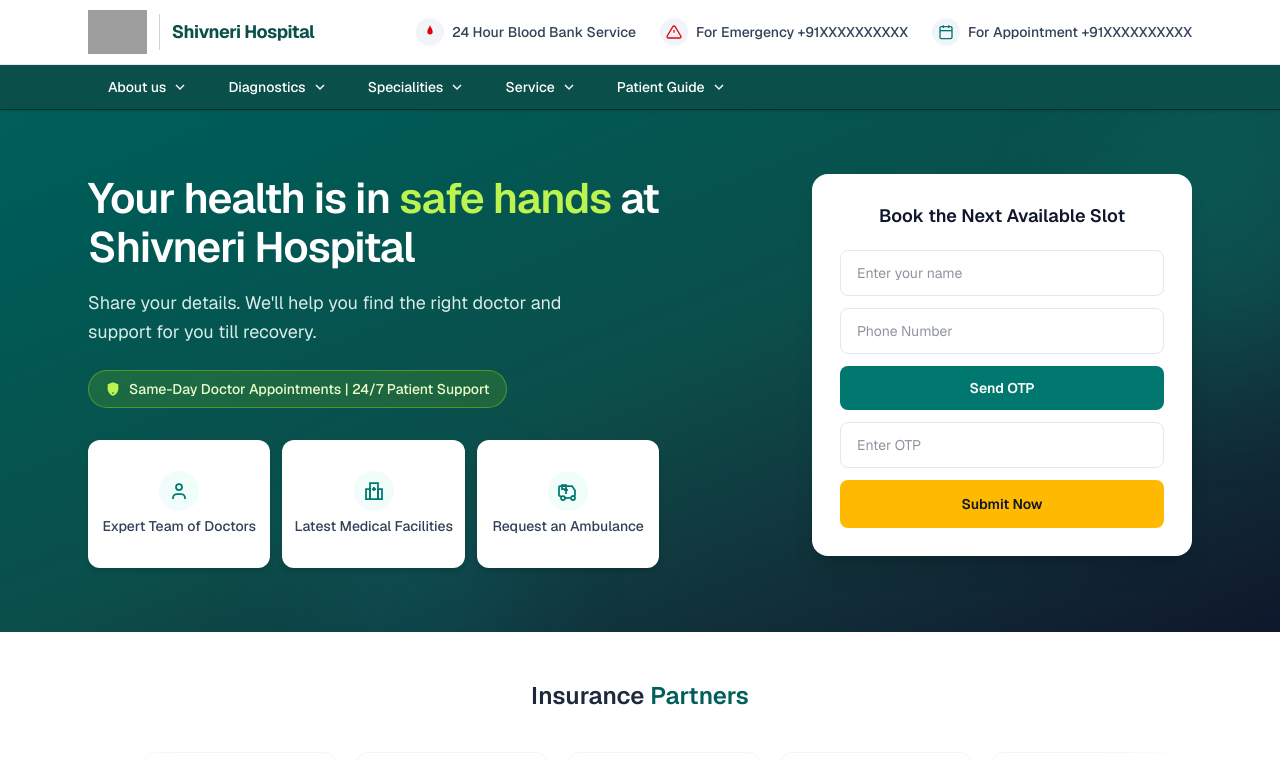
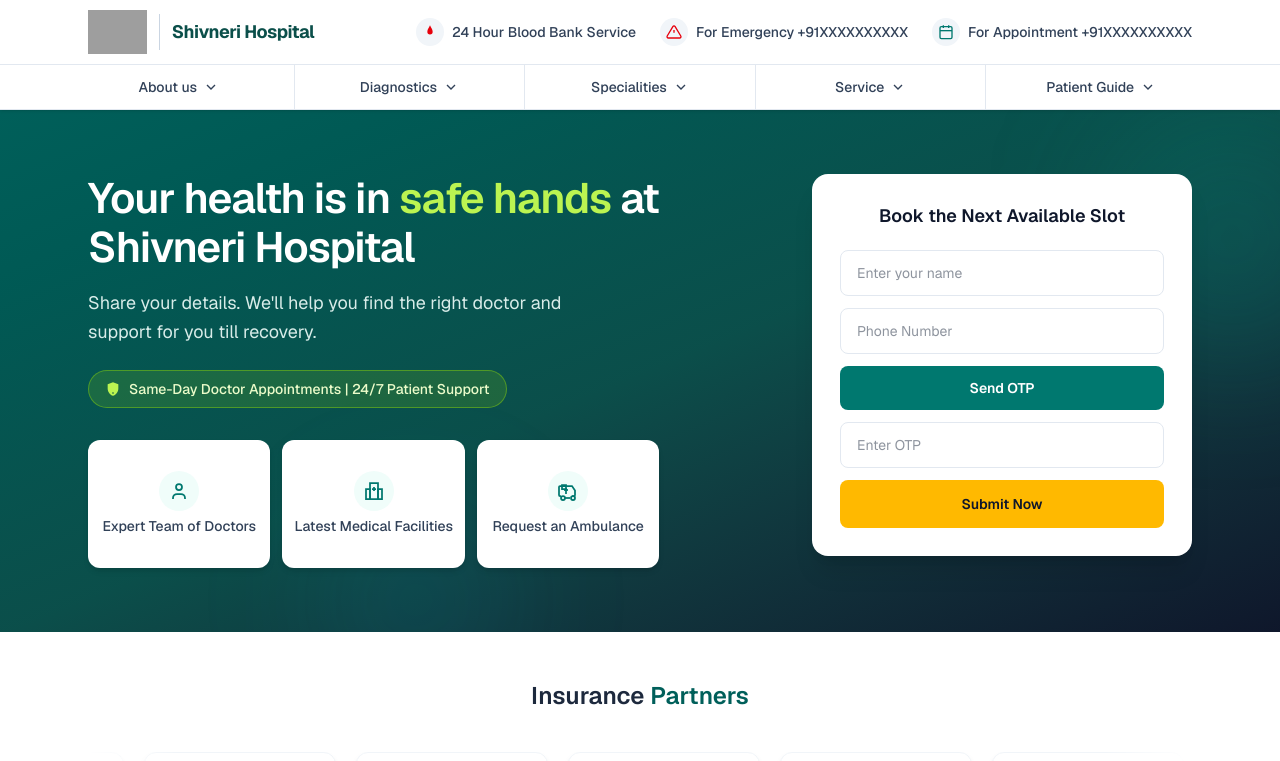
Before and after one commit to rp98nt/shivnerihospital, a Next.js app: page / in a window 1280 px wide. Shown: the top 761 px of the page. Built offline with nearby package versions, Linux system fonts and the light colour scheme; grey boxes are pictures that could not be loaded.

Commit message:
fix: make lower navbar white and static without scroll
Replace teal overflow nav with a fixed white bar showing five evenly spaced items and no horizontal scroll.

```diff
--- a/components/site-header.tsx
+++ b/components/site-header.tsx
@@ -57,9 +57,9 @@ export function SiteHeader() {
         </div>
       </div>
 
-      <div className="border-b border-teal-950 bg-teal-900">
+      <div className="border-b border-slate-200 bg-white px-4 sm:px-6">
         <nav
-          className="mx-auto flex max-w-6xl items-stretch overflow-x-auto px-4 sm:px-6"
+          className="mx-auto flex max-w-6xl divide-x divide-slate-200"
           aria-label="Main"
         >
           {LOWER_NAV_ITEMS.map((label) => (
@@ -105,10 +105,10 @@ function TopBarContact({
 
 function NavDropdown({ label }: { label: string }) {
   return (
-    <div className="group relative shrink-0">
+    <div className="group relative min-w-0 flex-1">
       <button
         type="button"
-        className="flex items-center gap-1.5 px-4 py-3 text-sm font-medium text-white transition-colors hover:bg-teal-800 sm:px-5"
+        className="flex w-full items-center justify-center gap-1 px-2 py-3 text-xs font-medium text-slate-700 transition-colors hover:bg-slate-50 hover:text-teal-800 sm:gap-1.5 sm:px-3 sm:text-sm"
         aria-haspopup="true"
         aria-expanded="false"
       >
@@ -116,7 +116,7 @@ function NavDropdown({ label }: { label: string }) {
         <ChevronDownIcon className="h-4 w-4 shrink-0 transition-transform duration-200 group-hover:rotate-180" />
       </button>
 
-      <div className="pointer-events-none absolute left-0 top-full z-50 min-w-[220px] rounded-b-lg border border-slate-200 bg-white py-2 text-slate-700 opacity-0 shadow-lg transition-opacity duration-200 group-hover:pointer-events-auto group-hover:opacity-100">
+      <div className="pointer-events-none absolute left-1/2 top-full z-50 min-w-[220px] -translate-x-1/2 rounded-b-lg border border-slate-200 bg-white py-2 text-slate-700 opacity-0 shadow-lg transition-opacity duration-200 group-hover:pointer-events-auto group-hover:opacity-100">
         <p className="px-4 py-2 text-sm text-slate-500">
           Menu items for {label} coming soon.
         </p>
```
